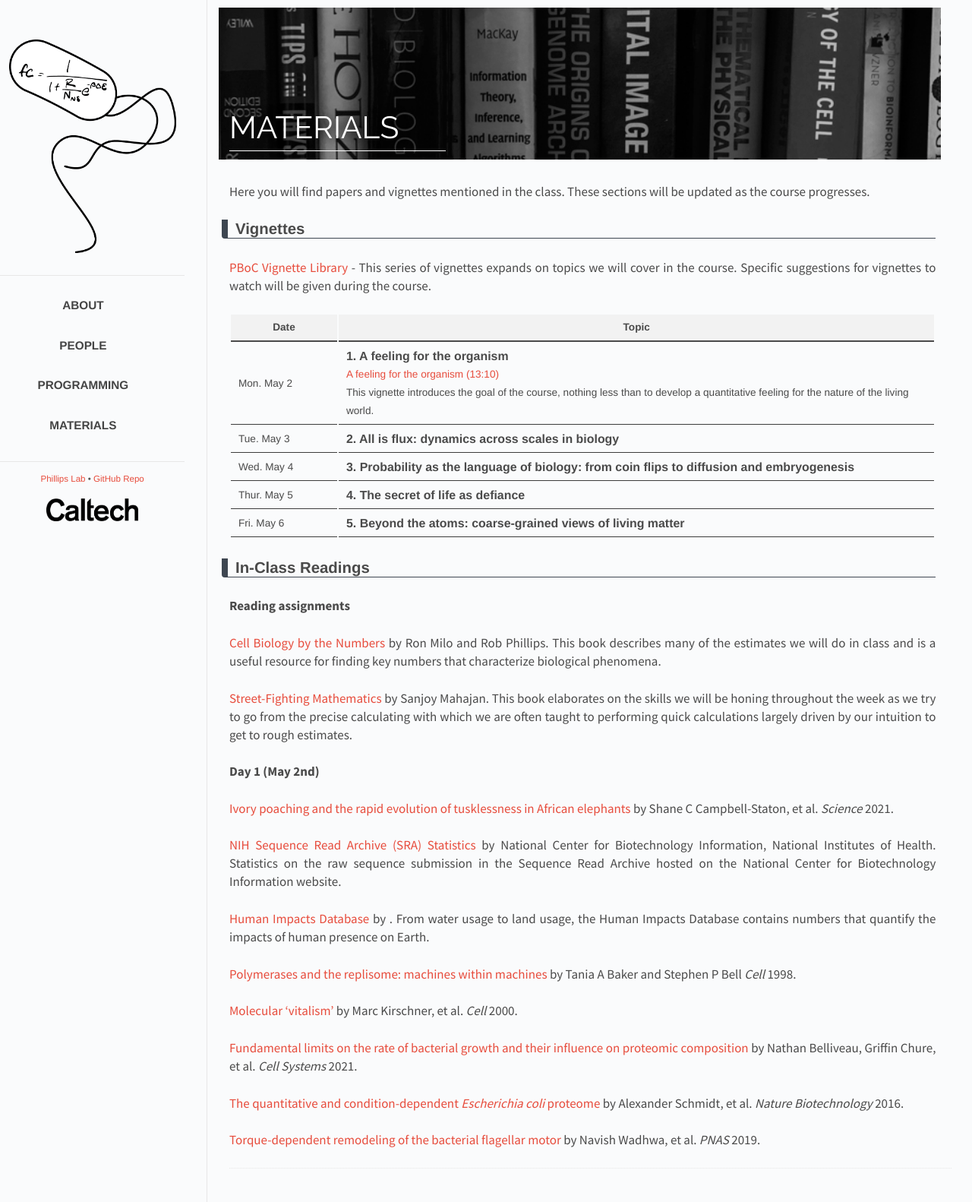
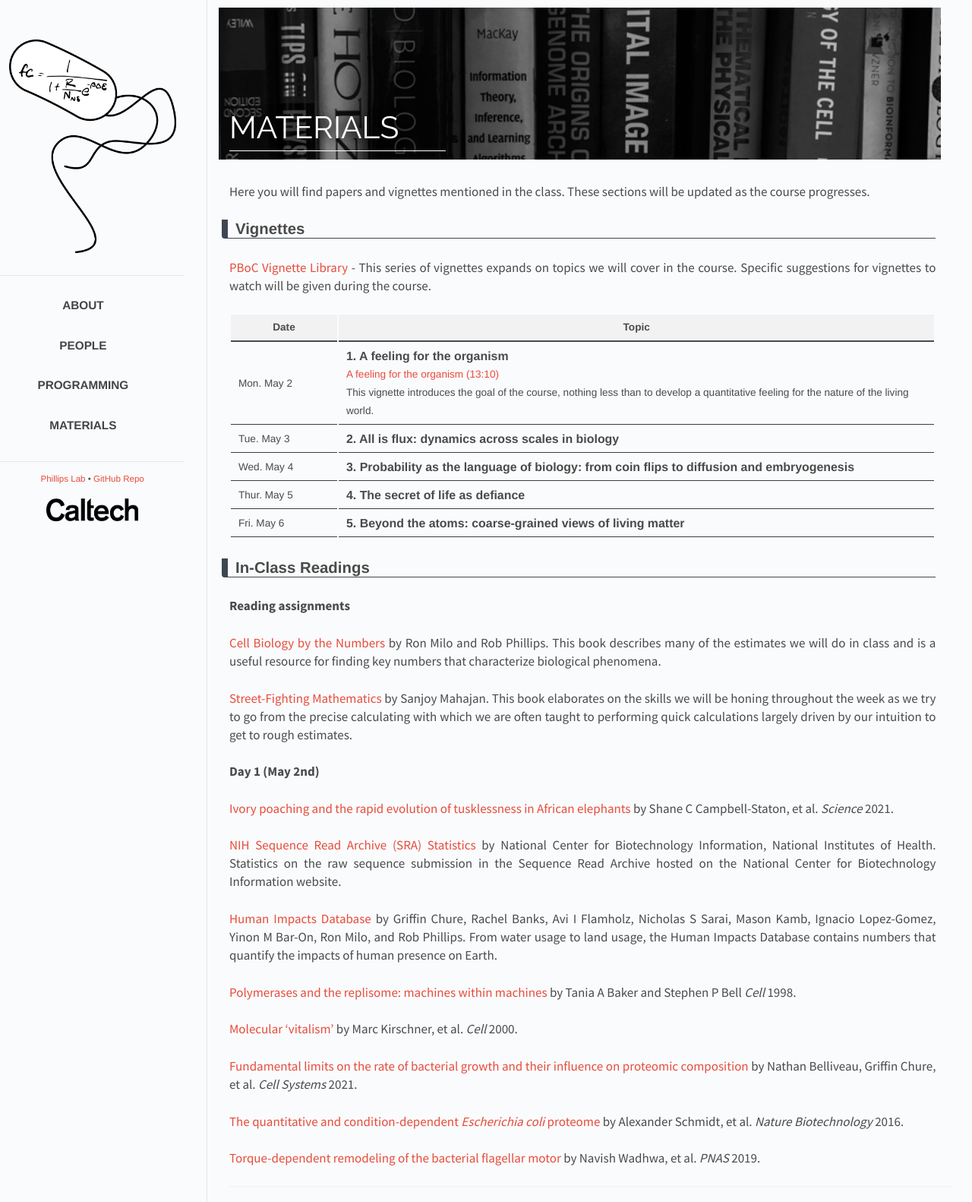
Before and after one commit to RPGroup-PBoC/pboc22_marseille, a Jekyll site: the page built from _posts/2022-01-28-materials.md, in a window 1280 px wide. Shown: the whole page at 76% size. Built offline with Jekyll 4.4.1, drawn with Linux system fonts in a browser that asks for light colours.

Commit message:
Anthropocene author list.

```diff
--- a/_data/papers.yaml
+++ b/_data/papers.yaml
@@ -22,7 +22,7 @@
    link:  "https://trace.ncbi.nlm.nih.gov/Traces/sra/"
 
  - title: "Human Impacts Database"
-   author: ""
+   author: "Griffin Chure, Rachel Banks, Avi I Flamholz, Nicholas S Sarai, Mason Kamb, Ignacio Lopez-Gomez, Yinon M Bar-On, Ron Milo, and Rob Phillips"
    description: "From water usage to land usage, the Human Impacts Database contains numbers that quantify the impacts of human presence on Earth."
    link: "http://www.anthroponumbers.org/catalog/"
 
```
